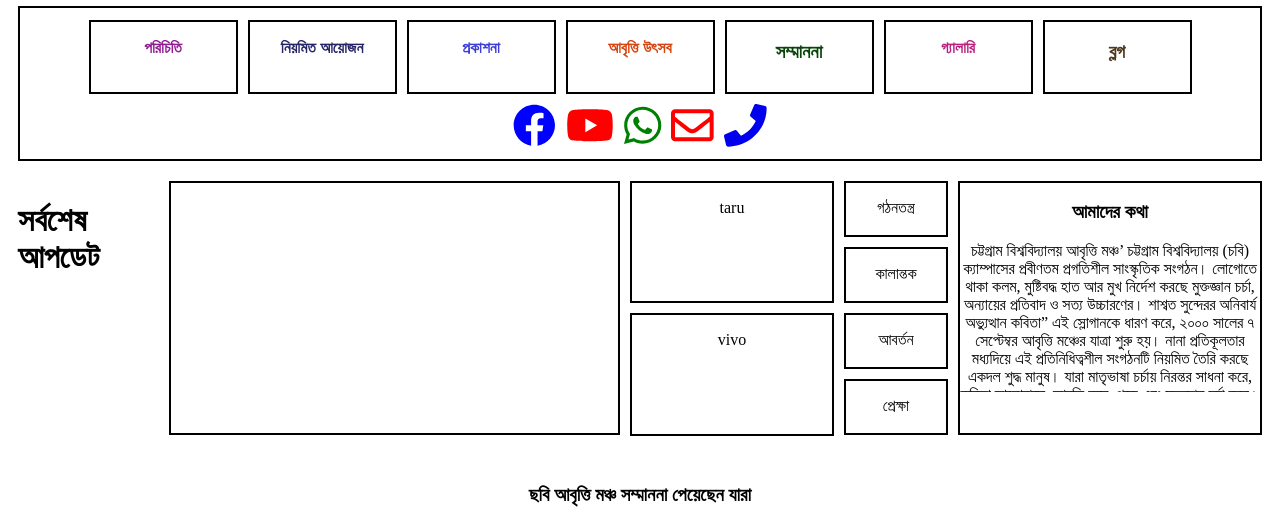
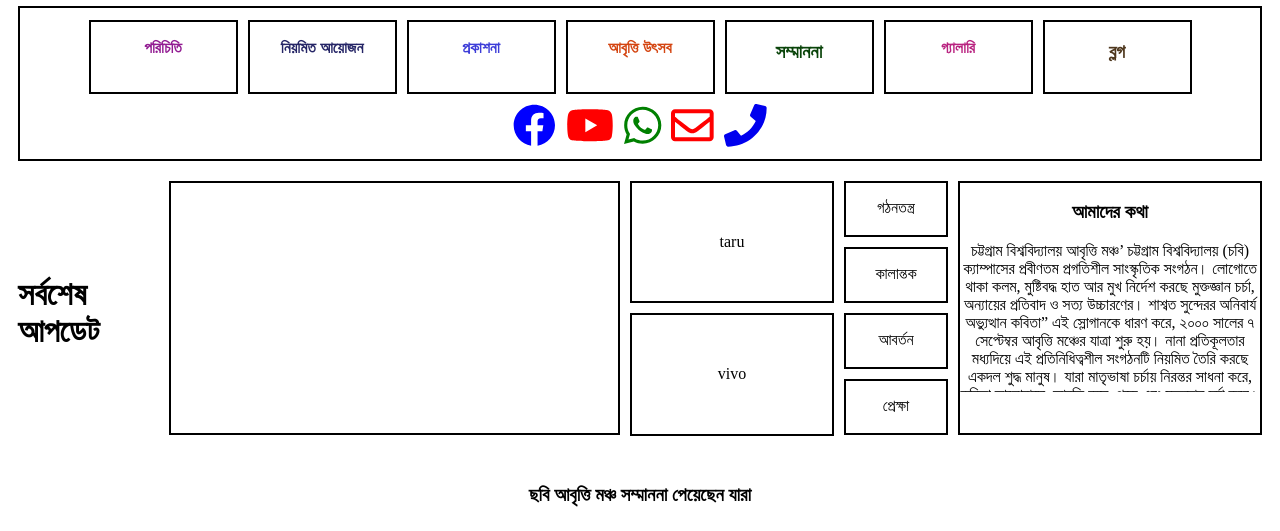
Before and after one commit to 011192059/CU-NEW_U2, a PHP site: page /home2.php in a window 1280 px wide. Shown: the part 416-947 px from the top of the page. Run offline with PHP 8.4, Linux system fonts and the light colour scheme; data comes from the database, SQL or seed files in the repository.

Commit message:
text center

```diff
--- a/home2.php
+++ b/home2.php
@@ -125,8 +125,8 @@
 
     <div class="middlebox">
       <div class="header">
-        <h1>সর্বশেষ আপডেট</h1>
-        <div class="box middlebox1">
+        <h1 class="header-text">সর্বশেষ আপডেট</h1>
+        <div class="box middlebox1 header-text">
           <?php
           if($_SESSION['role'] == 'admin')  {
             ?>
@@ -145,7 +145,7 @@
         </div>
 
         <div class="container1">
-          <div class="box middleboxes2">
+          <div class="box middleboxes2 header-text">
             <?php
             if($_SESSION['role'] == 'admin')  {
               ?>
@@ -163,7 +163,7 @@
             </p>
           </div>
 
-          <div class="box middleboxes2">
+          <div class="box middleboxes2 header-text">
             <?php
             if($_SESSION['role'] == 'admin')  {
               ?>
@@ -421,7 +421,7 @@
       <!-- </div>
     </div> -->
   </body>
-  <footer>
+  <footer class="footer-css">
     <div>
       <p>Copyright &copy; 2023 চট্টগ্রাম বিশ্ববিদ্যালয় আবৃত্তি মঞ্চ</p>
     </div>
--- a/style2.css
+++ b/style2.css
@@ -302,6 +302,7 @@
   }
 
 
+
   /* * {
     box-sizing: border-box;
   }
@@ -355,6 +356,12 @@
   .header {
     display: flex;
     align-items: left;
+  }
+
+  .header-text {
+    display: flex;
+    align-items: center;
+    justify-content: center;
   }
 
   .container1 {
```
